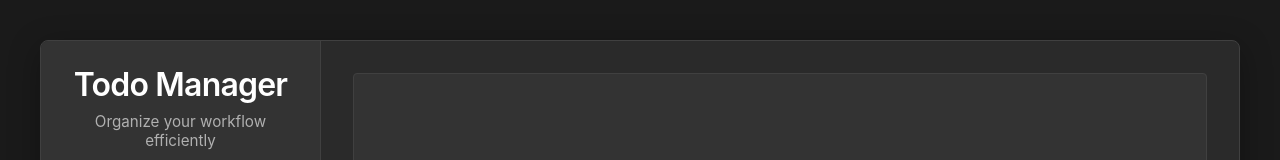
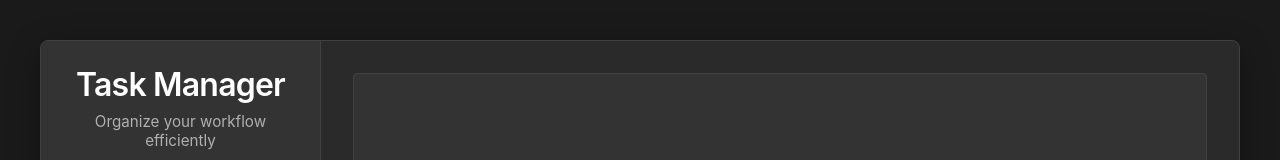
Before and after one commit to Drakonhunter/cursor-101, a React (Vite) app: page / in a window 1280 px wide. Shown: the top 160 px of the page. Built offline with nearby package versions, Linux system fonts and the light colour scheme.

Commit message:
Updated Header.jsx

```diff
--- a/src/components/Header.jsx
+++ b/src/components/Header.jsx
@@ -24,7 +24,7 @@ const Subtitle = styled.p`
 const Header = () => {
   return (
     <HeaderContainer>
-      <Title>Todo Manager</Title>
+      <Title>Task Manager</Title>
       <Subtitle>Organize your workflow efficiently</Subtitle>
     </HeaderContainer>
   );
```
